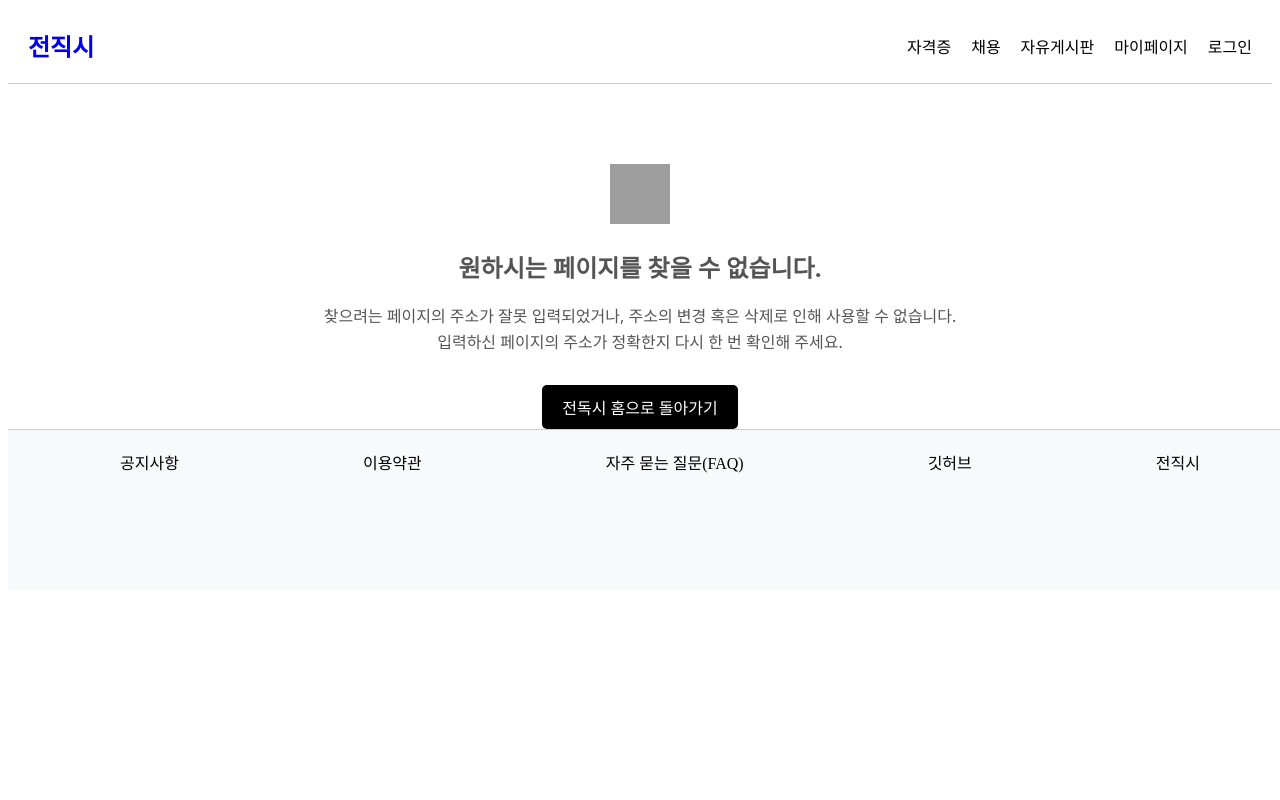
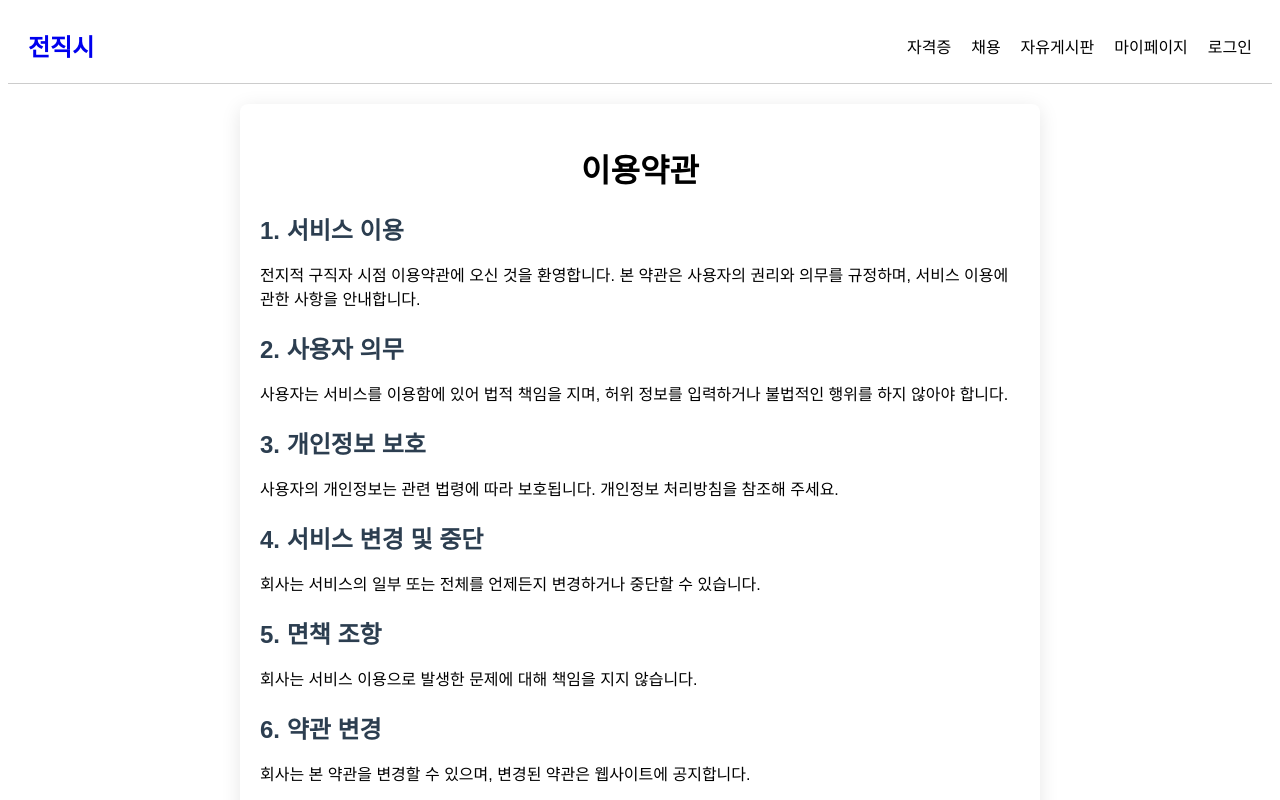
Before and after one commit to Omniscient-Job-Project/Omniscient-Front, a Vue app: page /terms in a window 1280 px wide. Shown: the top 800 px of the page. Built offline with nearby package versions, Linux system fonts and the light colour scheme; no server answers; grey boxes are pictures that could not be loaded.

Commit message:
feat termsView

```diff
--- /dev/null
+++ b/src/components/terms/terms.vue
@@ -0,0 +1,106 @@
+<template>
+    <div class="terms-container">
+      <transition name="fade" @before-enter="beforeEnter" @enter="enter" @leave="leave">
+        <div class="terms-content" v-if="showTerms">
+          <h1 class="terms-title">이용약관</h1>
+          <section class="terms-section">
+            <h2 class="section-title">1. 서비스 이용</h2>
+            <p>전지적 구직자 시점 이용약관에 오신 것을 환영합니다. 본 약관은 사용자의 권리와 의무를 규정하며, 서비스 이용에 관한 사항을 안내합니다.</p>
+          </section>
+          <section class="terms-section">
+            <h2 class="section-title">2. 사용자 의무</h2>
+            <p>사용자는 서비스를 이용함에 있어 법적 책임을 지며, 허위 정보를 입력하거나 불법적인 행위를 하지 않아야 합니다.</p>
+          </section>
+          <section class="terms-section">
+            <h2 class="section-title">3. 개인정보 보호</h2>
+            <p>사용자의 개인정보는 관련 법령에 따라 보호됩니다. 개인정보 처리방침을 참조해 주세요.</p>
+          </section>
+          <section class="terms-section">
+            <h2 class="section-title">4. 서비스 변경 및 중단</h2>
+            <p>회사는 서비스의 일부 또는 전체를 언제든지 변경하거나 중단할 수 있습니다.</p>
+          </section>
+          <section class="terms-section">
+            <h2 class="section-title">5. 면책 조항</h2>
+            <p>회사는 서비스 이용으로 발생한 문제에 대해 책임을 지지 않습니다.</p>
+          </section>
+          <section class="terms-section">
+            <h2 class="section-title">6. 약관 변경</h2>
+            <p>회사는 본 약관을 변경할 수 있으며, 변경된 약관은 웹사이트에 공지합니다.</p>
+          </section>
+          <section class="terms-section">
+            <h2 class="section-title">7. 문의</h2>
+            <p>약관에 대한 문의는 <a href="mailto:support@example.com">무한열차</a>으로 연락해 주세요.</p>
+          </section>
+        </div>
+      </transition>
+    </div>
+  </template>
+
+  <script setup>
+  import { ref } from 'vue';
+
+  const showTerms = ref(true); // 기본적으로 약관을 표시하도록 설정
+
+  // 애니메이션 효과를 위해 추가된 메서드들
+  const beforeEnter = (el) => {
+    el.style.opacity = 0;
+    el.style.transform = 'scale(0.95)';
+  };
+
+  const enter = (el, done) => {
+    el.offsetHeight; // trigger reflow
+    el.style.transition = 'opacity 0.5s ease, transform 0.5s ease';
+    el.style.opacity = 1;
+    el.style.transform = 'scale(1)';
+    done();
+  };
+
+  const leave = (el, done) => {
+    el.style.transition = 'opacity 0.5s ease, transform 0.5s ease';
+    el.style.opacity = 0;
+    el.style.transform = 'scale(0.95)';
+    done();
+  };
+  </script>
+
+  <style scoped>
+  .terms-container {
+    max-width: 800px;
+    margin: 0 auto;
+    padding: 20px;
+    font-family: Arial, sans-serif;
+  }
+
+  .terms-title {
+    font-size: 2em;
+    margin-bottom: 20px;
+    text-align: center;
+  }
+
+  .terms-section {
+    margin-bottom: 20px;
+  }
+
+  .section-title {
+    font-size: 1.5em;
+    margin-bottom: 10px;
+    color: #2c3e50;
+  }
+
+  .terms-content {
+    background-color: #ffffff;
+    border-radius: 8px;
+    box-shadow: 0 4px 20px rgba(0, 0, 0, 0.1); /* 그림자 추가 */
+    padding: 20px;
+    transition: opacity 0.5s ease, transform 0.5s ease; /* 애니메이션 효과 */
+  }
+
+  /* 애니메이션 스타일 */
+  .fade-enter-active, .fade-leave-active {
+    transition: opacity 0.5s ease, transform 0.5s ease;
+  }
+  .fade-enter, .fade-leave-to /* .fade-leave-active in <2.1.8 */ {
+    opacity: 0;
+    transform: scale(0.95);
+  }
+  </style>
--- a/src/router/index.js
+++ b/src/router/index.js
@@ -32,6 +32,7 @@ const ApplicationsPageComponent = () => import("../components/mypage/application
 const ScrapPage = () => import("../components/mypage/scrapPage.vue");
 const CertificatesPage = () => import("../components/mypage/certificatesPage.vue");
 const Error = () => import("../views/errorView.vue");
+const Terms = () => import("../views/termsView.vue");
 
 const router = createRouter({
   history: createWebHistory(import.meta.env.BASE_URL),
@@ -182,7 +183,8 @@ const router = createRouter({
           name: 'ManagerFaqModify',
           component: ManagerFAQModify,
           props: true
-        }
+        },
+
       ]
     },
     {
@@ -190,6 +192,11 @@ const router = createRouter({
       name: 'Error',
       component: Error
     },
+    {
+      path: '/terms',
+      name: 'terms',
+      component: Terms
+    }
   ]
 });
 
--- /dev/null
+++ b/src/views/termsView.vue
@@ -0,0 +1,14 @@
+<script setup>
+import Header from '@/components/header/header.vue';
+import Footer from '@/components/footer/footer.vue';
+import Terms from '@/components/terms/terms.vue';
+</script>
+
+<template>
+    <Header/>
+        <Terms />
+    <Footer/>
+</template>
+
+<style>
+</style>
```
